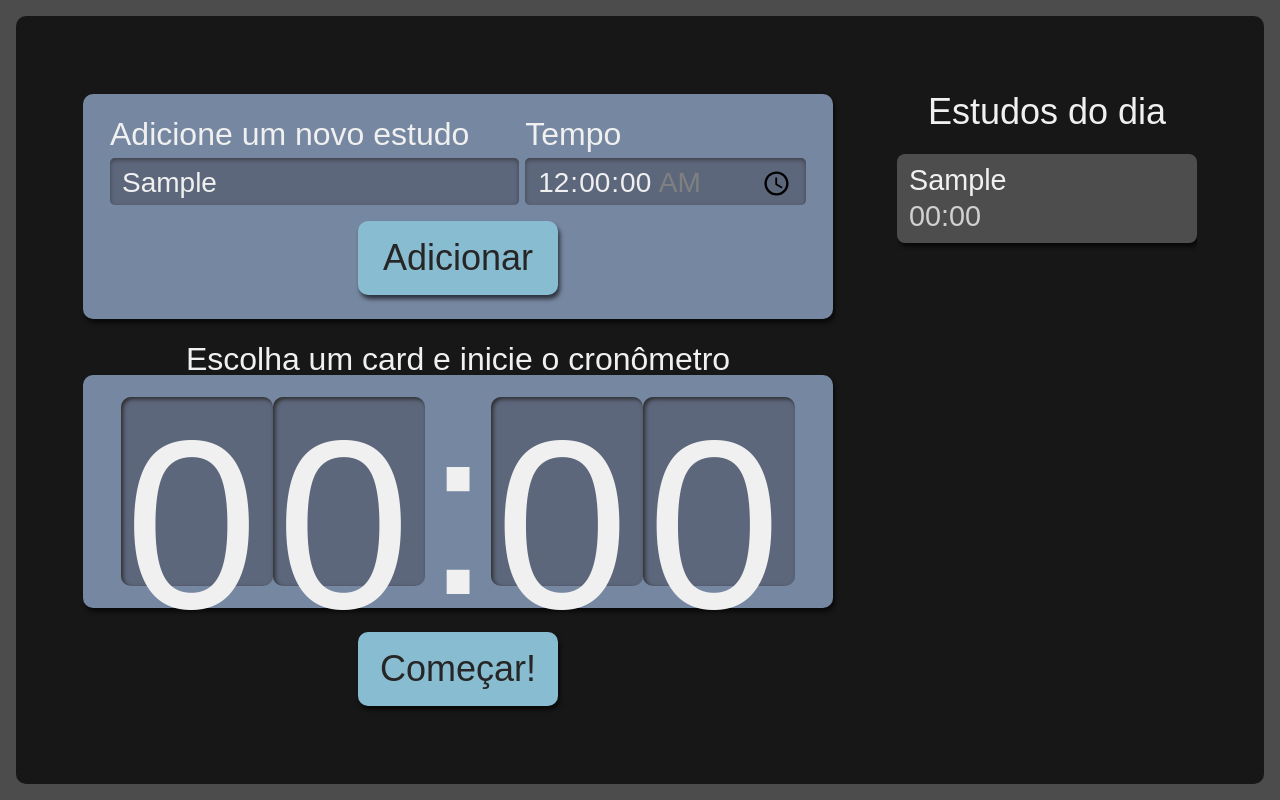
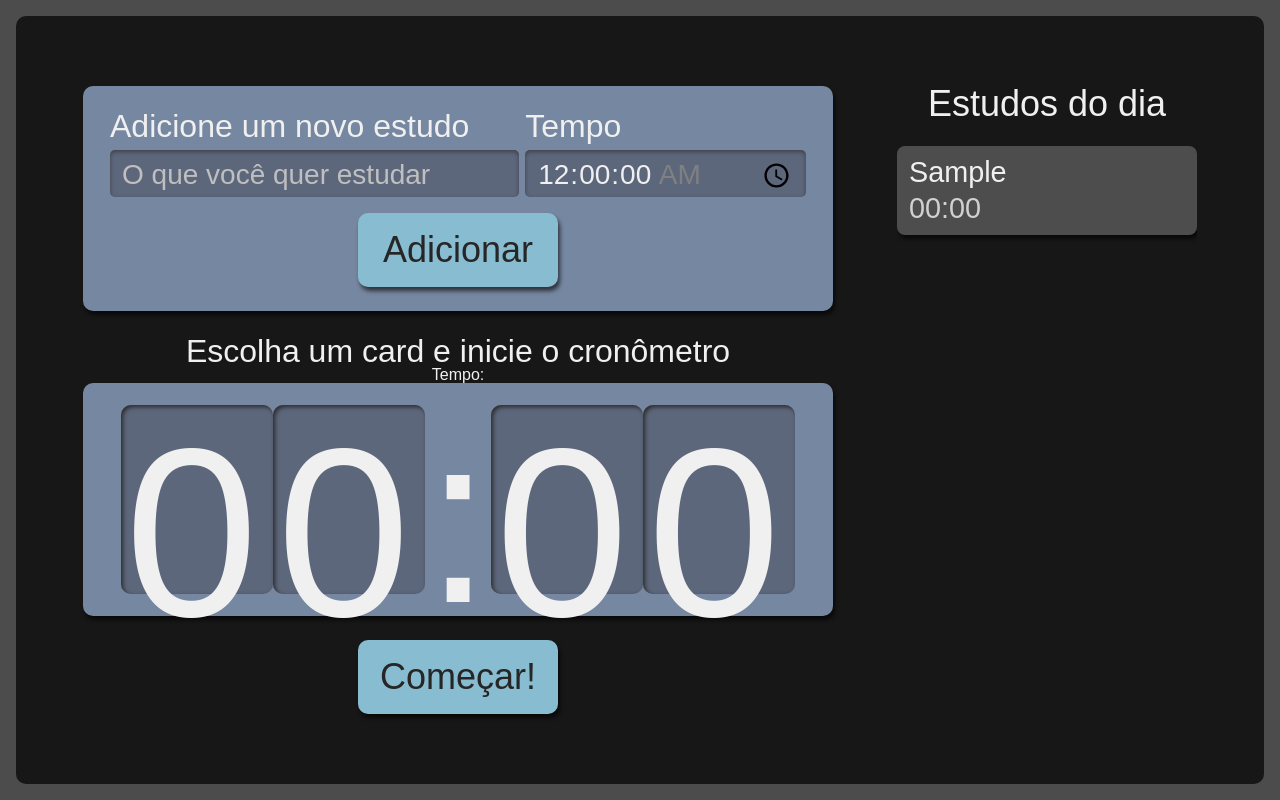
Before and after one commit to GutoRafa/alura-studies, a React (Create React App) app: page / in a window 1280 px wide. Both pictures are taken after typing "Sample" into the empty fields and a click on the button "Adicionar". Built offline with nearby package versions, Linux system fonts and the light colour scheme.

Commit message:
conteudo capitulo07.05

```diff
--- a/package.json
+++ b/package.json
@@ -15,6 +15,7 @@
     "react-dom": "^18.2.0",
     "react-scripts": "5.0.1",
     "typescript": "^4.8.4",
+    "uuid": "^9.0.0",
     "web-vitals": "^2.1.4"
   },
   "scripts": {
@@ -44,6 +45,7 @@
     ]
   },
   "devDependencies": {
+    "@types/uuid": "^9.0.0",
     "gh-pages": "^4.0.0",
     "sass": "^1.55.0",
     "typescript-plugin-css-modules": "^3.4.0"
--- /dev/null
+++ b/src/common/utils/time.ts
@@ -0,0 +1,7 @@
+export function tempoParaSegundos(tempo: string) {
+    const [horas ='0', minutos = '0', segundos = '0'] = tempo.split(":")
+
+    const horasEmSegundos = Number(horas) * 3600;
+    const minutosEmSegundos = Number(minutos) * 60;
+    return horasEmSegundos + minutosEmSegundos + Number(segundos)
+}
--- a/src/components/cronometro/index.tsx
+++ b/src/components/cronometro/index.tsx
@@ -1,11 +1,24 @@
 import Botao from '../botao';
 import Relogio from './relogio'
 import style from './cronometro.module.scss'
+import { tempoParaSegundos } from '../../common/utils/time';
+import { ITarefa } from '../../types/tarefa';
+import { useState, useEffect } from 'react'
 
-export default function Cronometro() {
+interface Props {
+    selecionado: ITarefa | undefined
+}
+
+export default function Cronometro({selecionado}: Props) {
+    const [tempo, setTempo] = useState<number>();
+
+    useEffect(()=> {
+    if(selecionado?.tempo) {setTempo(tempoParaSegundos(selecionado.tempo))}
+    }, [selecionado])
     return (
         <div className={style.cronometro}>
             <p className={style.titulo}>Escolha um card e inicie o cronômetro</p>
+            Tempo: {tempo}
             <div className={style.relogioWrapper}>
             <Relogio/>
             </div>
--- a/src/components/formulario/index.tsx
+++ b/src/components/formulario/index.tsx
@@ -2,6 +2,7 @@ import React from "react";
 import Botao from "../botao";
 import style from './formulario.module.scss';
 import { ITarefa } from '../../types/tarefa';
+import { v4 as uuidv4 } from 'uuid';
 
 class Formulario extends React.Component<{
     setTarefas: React.Dispatch<React.SetStateAction<ITarefa[]>>
@@ -13,7 +14,12 @@ class Formulario extends React.Component<{
 
     adicionarTarefa(evento: React.FormEvent<HTMLFormElement>) {
         evento.preventDefault ();
-        this.props.setTarefas(tarefasAntigas => [...tarefasAntigas, { ...this.state}])
+        this.props.setTarefas(tarefasAntigas => [...tarefasAntigas, { ...this.state, selecionado: false, completado: false,
+        id:uuidv4() }])
+        this.setState({
+            tarefa: "",
+            tempo: "00:00"
+        })
     }
 
     render() {
--- a/src/components/lista/Item/intex.tsx
+++ b/src/components/lista/Item/intex.tsx
@@ -1,4 +1,4 @@
-import style from '../lista.module.scss'
+import style from '../Item/item.module.scss'
 import {ITarefa} from  '../../../types/tarefa'
 
 interface Props extends ITarefa {
@@ -7,14 +7,14 @@ interface Props extends ITarefa {
 
 export default function Item (
     {tarefa,
-        tempo,
-        selecionado,
-        completado,
-        id,
-        selecionaTarefa
+    tempo,
+    selecionado,
+    completado,
+    id,
+    selecionaTarefa
     }: Props) {
     return (
-        <li  className={style.item}
+        <li  className={`${style.item} ${selecionado ? style.itemSelecionado : ""}`}
         onClick={() => selecionaTarefa({
             tarefa,
             tempo,
--- /dev/null
+++ b/src/components/lista/Item/item.module.scss
@@ -0,0 +1,45 @@
+.item {
+    background-color: #4D4D4D;
+    border-radius: 8px;
+    box-shadow: 2px 4px 4px #0000009F;
+    padding: 12px;
+    margin-bottom: 8px;
+    position: relative;
+    cursor: pointer;
+
+    h3 {
+      margin-bottom: 8px;
+      word-break: break-all;
+    }
+
+    span {
+      color: #D0D0D0;
+    }
+
+    @media screen and (min-width:1280px) {
+      font-size: 1.8rem;
+    }
+  }
+
+  .itemSelecionado {
+    background-color: #292929;
+    box-shadow: 2px 4px 4px #0000009F inset;
+  }
+
+  .itemCompletado {
+    background-color: #566F42;
+    cursor: auto;
+
+    .concluido {
+      display: block;
+      background-image: url('../../../assets/img/check-mark.svg');
+      background-repeat: no-repeat;
+      background-size: 38px 38px;
+      position: absolute;
+      top: 50%;
+      right: 12px;
+      transform: translateY(-50%);
+      width: 42px;
+      height: 43px;
+    }
+  }
--- a/src/components/lista/lista.module.scss
+++ b/src/components/lista/lista.module.scss
@@ -27,49 +27,3 @@
       }
     }
   }
-
-  .item {
-    background-color: #4D4D4D;
-    border-radius: 8px;
-    box-shadow: 2px 4px 4px #0000009F;
-    padding: 12px;
-    margin-bottom: 8px;
-    position: relative;
-    cursor: pointer;
-
-    h3 {
-      margin-bottom: 8px;
-      word-break: break-all;
-    }
-
-    span {
-      color: #D0D0D0;
-    }
-
-    @media screen and (min-width:1280px) {
-      font-size: 1.8rem;
-    }
-  }
-
-  .itemSelecionado {
-    background-color: #292929;
-    box-shadow: 2px 4px 4px #0000009F inset;
-  }
-
-  .itemCompletado {
-    background-color: #566F42;
-    cursor: auto;
-
-    .concluido {
-      display: block;
-      background-image: url('../../assets/img/check-mark.svg');
-      background-repeat: no-repeat;
-      background-size: 38px 38px;
-      position: absolute;
-      top: 50%;
-      right: 12px;
-      transform: translateY(-50%);
-      width: 42px;
-      height: 43px;
-    }
-  }
--- a/src/pages/App.tsx
+++ b/src/pages/App.tsx
@@ -6,11 +6,14 @@ import Cronometro from '../components/cronometro';
 import { ITarefa } from '../types/tarefa'
 
 function App() {
-  const [tarefas, setTarefas] = useState<ITarefa[] | []>([]);
+  const [tarefas, setTarefas] = useState<ITarefa[]>([]);
   const [selecionado, setSelecionado] = useState<ITarefa>();
 
   function selecionaTarefa(tarefaSelecionada: ITarefa) {
     setSelecionado(tarefaSelecionada);
+    setTarefas(tarefasAnteriores => tarefasAnteriores.map(tarefa =>({...tarefa,
+      selecionado: tarefa.id === tarefaSelecionada.id ? true : false
+    })));
   }
   return (
     <div className={style.AppStyle}>
@@ -19,7 +22,7 @@ function App() {
       tarefas={tarefas}
       selecionaTarefa={selecionaTarefa}
       />
-      <Cronometro/>
+      <Cronometro selecionado = {selecionado}/>
     </div>
   );
 }
```
Also changed, not shown: 1 other file (tests, documents, lock files or other folders).
